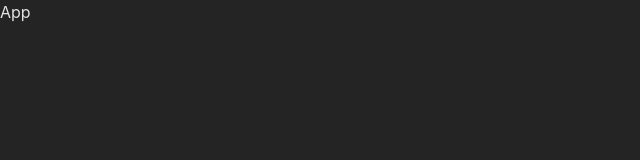
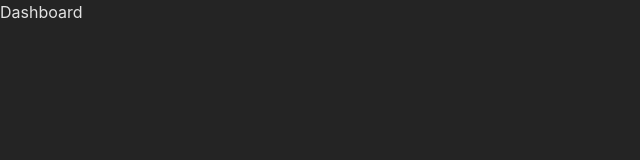
Before and after one commit to SambhajiShinde1234/saas-web-application-smart-agro, a React (Vite) app: page /dashboard in a window 1280 px wide. Shown: the top 160 px of the page, without its empty margins (0-640 px from the left). Built offline with nearby package versions, Linux system fonts and the light colour scheme.

Commit message:
setup routing and dashboard page

```diff
--- a/src/App.jsx
+++ b/src/App.jsx
@@ -1,7 +1,15 @@
 import React from 'react';
+import { BrowserRouter as Router, Routes, Route } from 'react-router-dom';
+import Dashboard from './pages/dashboard/Dashboard';
 
 const App = () => {
-  return <div>App</div>;
+  return (
+    <Router>
+      <Routes>
+        <Route exact path="/dashboard" element={<Dashboard />} />
+      </Routes>
+    </Router>
+  );
 };
 
 export default App;
--- /dev/null
+++ b/src/pages/dashboard/Dashboard.jsx
@@ -0,0 +1,9 @@
+import React from 'react'
+
+const Dashboard = () => {
+  return (
+    <div>Dashboard</div>
+  )
+}
+
+export default Dashboard
```
